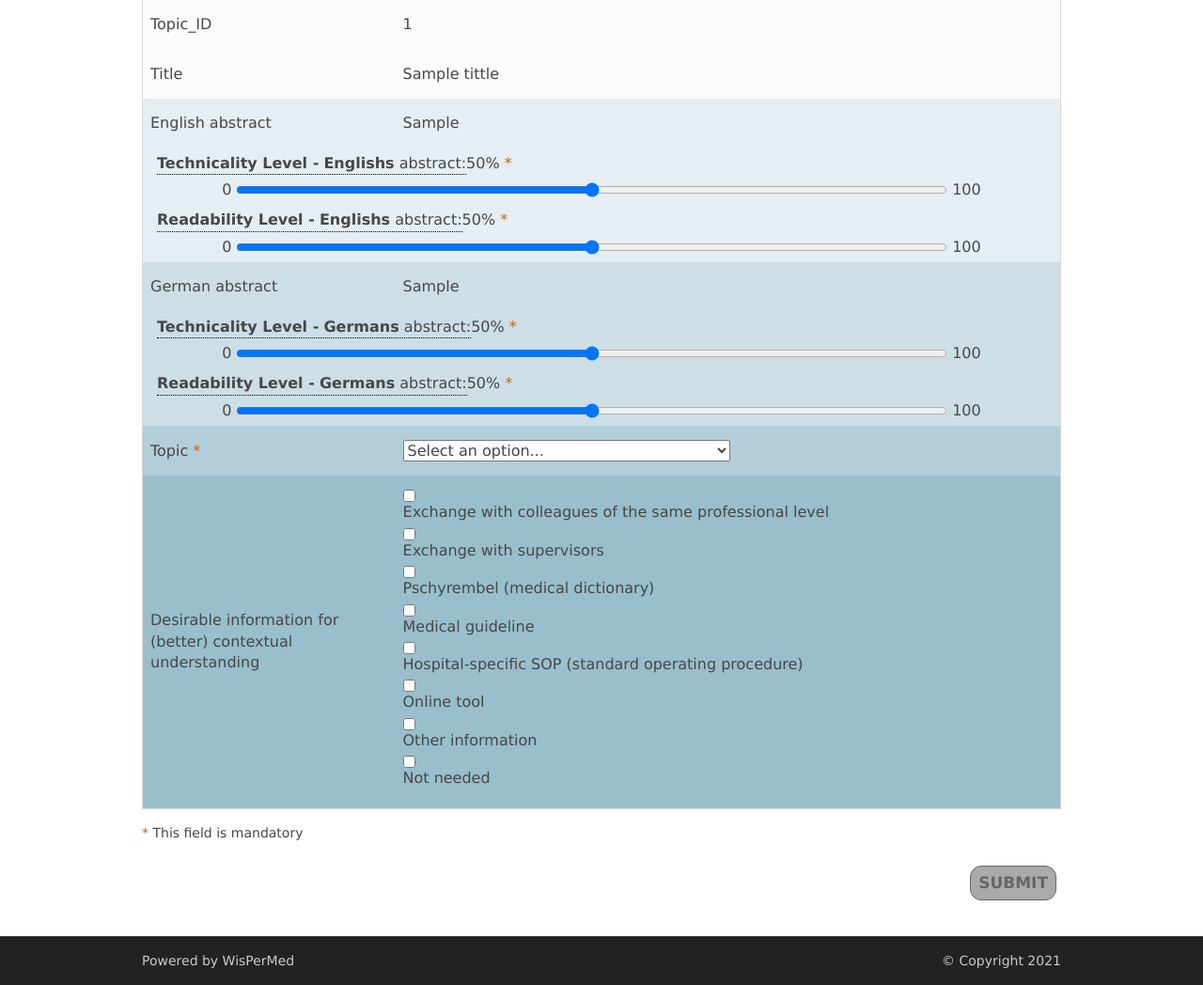
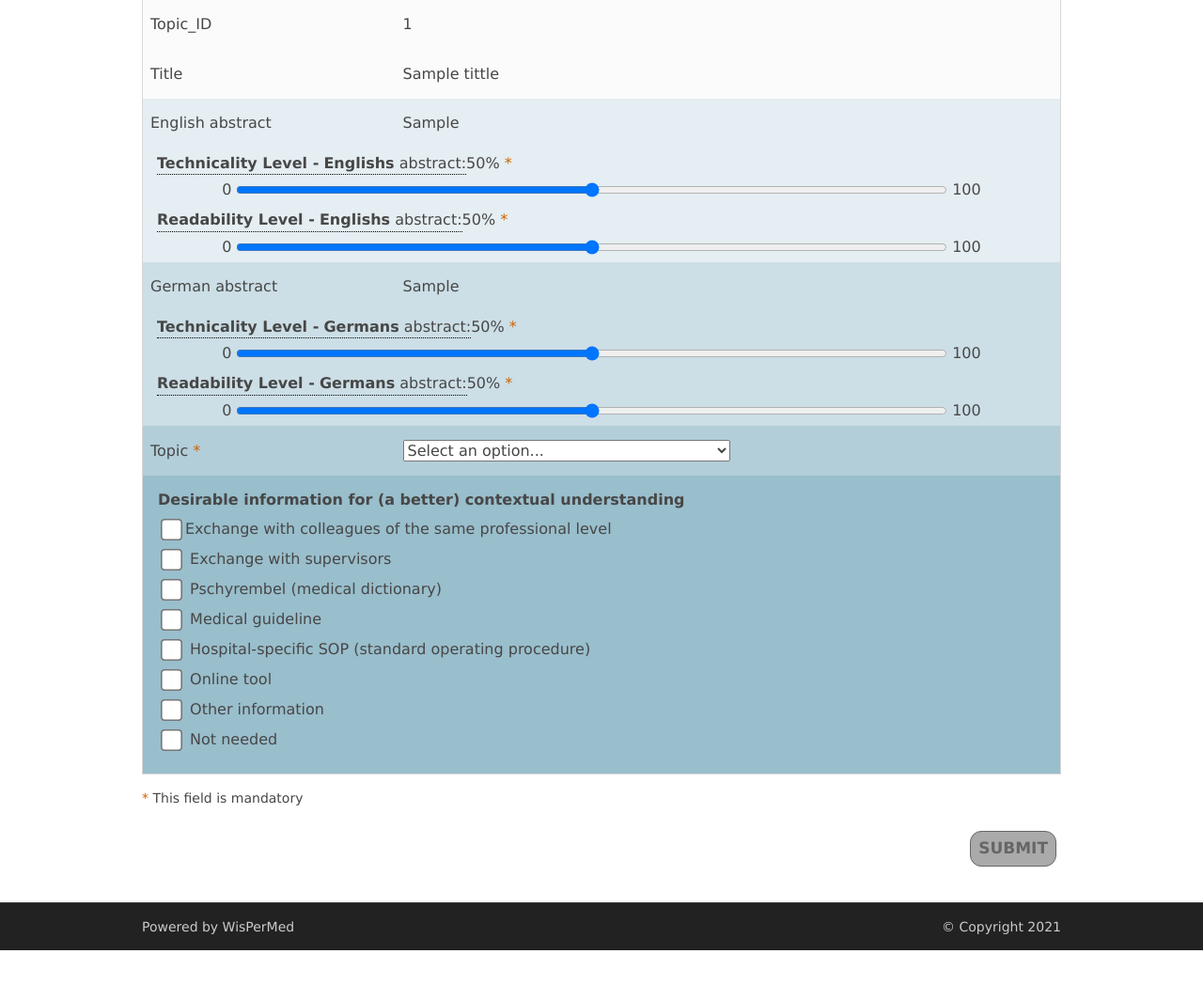
Before and after one commit to samehfrihat/TechnicalityLevelAnnotationTool, a Flask app: template src/static/templates/technicality.html in a window 1280 px wide. Shown: the part 486-1534 px from the top of the page at 94% size. After the commit the page ends 1497 px from the top, so only its background shows below. Run offline with Flask 2, Linux system fonts and the light colour scheme; the template is opened without the code that fills it: most values are stand-ins (such as "Sample title", 1, 10 or a date in 2020); parts of the project's set-up code (start-up, migrations or seed data) failed here and were passed over.

Commit message:
design and language update

```diff
--- a/src/config.py
+++ b/src/config.py
@@ -6,9 +6,9 @@ DEBUG = True
 GERMAN_ABSTRACTS_PATH = os.path.join(_CURRENT_FILE_PATH, "static/data/germanAbstracts.csv")
 
 # Database related configurations
-#CONNECTION_STRING = os.environ.get("DB", 'localhost:27017')
+CONNECTION_STRING = os.environ.get("DB", 'localhost:27017')
 #CONNECTION_STRING = os.environ.get("DB", 'mongodb://root:secret@sally.is.inf.uni-due.de:27017')
-CONNECTION_STRING = os.environ.get("DB", 'mongodb://root:rootPasswordXXX@ariadne.is.inf.uni-due.de:27017')
+#CONNECTION_STRING = os.environ.get("DB", 'mongodb://root:rootPasswordXXX@ariadne.is.inf.uni-due.de:27017')
 
 # API related configurations
 PORT = os.environ.get("PORT", 8787)
--- a/src/static/layout/styles/layout.css
+++ b/src/static/layout/styles/layout.css
@@ -826,6 +826,27 @@ td {
     width: 38%;
 }
 
+.checkRow label, .checkRow label input{
+    display: inline-block;
+}
+
+.checkRow label, .checkRow label input{
+    margin-left: 8px;
+    margin-right: 8px;
+}
+.checkRow{
+    min-height: 32px;
+}
+.checkRow input[type=checkbox]{
+    transform: scale(1.8);
+}
+td>strong{
+    padding-bottom: 8px;
+    padding-left: 8px;
+    display: block;
+}
+
+
 
 /* Gallery
 --------------------------------------------------------------------------------------------------------------- */
--- a/src/static/templates/technicality.html
+++ b/src/static/templates/technicality.html
@@ -22,12 +22,14 @@
     <main class="hoc container clear">
         <div class="content">
             <!--<h1><strong>{{gettext('Level of Technicality')}}</strong></h1>-->
-            <p align="justify">{{gettext('Please read the abstracts carefully and evaluate their technicality and readability levels on a scale between 0 and 100 percent.')}}</p>
+            <p align="justify">{{gettext('Please read the abstracts carefully and evaluate their technicality and
+                readability levels on a scale between 0 and 100 percent.')}}</p>
             <form method="POST">
                 <script type="text/javascript">
                     if (window.addEventListener) {
                         window.addEventListener('load', setSliderStates, false); //W3C
                     }
+
                     function setSliderStates() {
                         localStorage.setItem("1", "0");
                         localStorage.setItem("2", "0");
@@ -69,11 +71,11 @@
                         <td class="tg-0lax">{{gettext('Title')}}</td>
                         <td class="tg-0lax">{{doc["tittle"]}}</td>
                     </tr>
-                    <tr  class="lightMainColor">
+                    <tr class="lightMainColor">
                         <td class="tg-0lax">{{gettext('English abstract')}}</td>
                         <td class="tg-0lax">{{doc["english_abstract"]}}</td>
                     </tr>
-                    <tr   class="lightMainColor"><!--INPUT-->
+                    <tr class="lightMainColor"><!--INPUT-->
                         <td class="tg-0lax" colspan="2" style="padding:0 10px;">
                             <div class="slider_with_counter">
                                 <label for="level_en" id="technicality_label_level_en" class="tooltip ">
@@ -88,7 +90,8 @@
                                     <span>  0  </span>
                                     <input type="range" name="technicality_level_en" min=0
                                            max=100 step="5" id="level_en"
-                                           style="width: 100%; background-color: transparent;" value="50" onclick="checkSubmitEnable('1')" />
+                                           style="width: 100%; background-color: transparent;" value="50"
+                                           onclick="checkSubmitEnable('1')"/>
                                     <span></span>
                                     <span> 100 </span>
                                 </div>
@@ -110,7 +113,8 @@
                                     <span>  0  </span>
                                     <input type="range" name="readability_level_en" min=0
                                            max=100 step="5" id="read_level_en"
-                                           style="width: 100%; background-color: transparent;" value="50" onclick="checkSubmitEnable('2')">
+                                           style="width: 100%; background-color: transparent;" value="50"
+                                           onclick="checkSubmitEnable('2')">
                                     <span></span>
                                     <span> 100 </span>
                                 </div>
@@ -137,7 +141,8 @@
                                     <span> 0  </span>
                                     <input type="range" name="technicality_level_de" min=0
                                            max=100 step="5" id="level_de"
-                                           style="width: 100%; background-color: transparent;" value="50" onclick="checkSubmitEnable('3')"/>
+                                           style="width: 100%; background-color: transparent;" value="50"
+                                           onclick="checkSubmitEnable('3')"/>
                                     <span></span>
                                     <span> 100 </span>
                                 </div>
@@ -159,7 +164,8 @@
                                     <span> 0  </span>
                                     <input type="range" name="readability_level_de" min=0
                                            max=100 step="5" id="readability_level_de"
-                                           style="width: 100%; background-color: transparent;" value="50" onclick="checkSubmitEnable('4')" />
+                                           style="width: 100%; background-color: transparent;" value="50"
+                                           onclick="checkSubmitEnable('4')"/>
                                     <span></span>
                                     <span> 100 </span>
                                 </div>
@@ -172,7 +178,9 @@
                         <!--<td class="tg-0lax">{{doc["topic"]}}</td>-->
                         <td>
                             <div id="dynamic-list-div">
-                                <select id="topics-list" onchange="ChangeSecondList(this.options[this.selectedIndex].value)" name="topics">
+                                <select id="topics-list"
+                                        onchange="ChangeSecondList(this.options[this.selectedIndex].value)"
+                                        name="topics">
                                     <option value="" selected="selected">Select an option...</option>
                                     <optgroup label="Anesthesiology">
                                         <option value="Anesthesiology">Anesthesiology</option>
@@ -208,7 +216,8 @@
 
                                     <!--subsection-->
                                     <option class="optionGroup" value="Medical Genetics">Medical Genetics</option>
-                                    <option value="Breast Cancer Genetics">&nbsp;&nbsp;&nbsp;Breast Cancer Genetics</option>
+                                    <option value="Breast Cancer Genetics">&nbsp;&nbsp;&nbsp;Breast Cancer Genetics
+                                    </option>
 
                                     <optgroup label="Neurology">
                                         <option value="Neurology">Neurology</option>
@@ -224,18 +233,26 @@
                                     </optgroup>
                                     <!--subsection-->
                                     <option class="optionGroup" value="Ophthalmology">Ophthalmology</option>
-                                    <option value="Experimental Ophthalmology">&nbsp;&nbsp;&nbsp;Experimental Ophthalmology</option>
+                                    <option value="Experimental Ophthalmology">&nbsp;&nbsp;&nbsp;Experimental
+                                        Ophthalmology
+                                    </option>
 
                                     <optgroup label="Otolaryngology">
                                         <option value="Otolaryngology">Otolaryngology</option>
                                     </optgroup>
                                     <!--subsection-->
                                     <option class="optionGroup" value="Pathology">Pathology</option>
-                                    <option value="Bone and Connective Tissue Pathology">&nbsp;&nbsp;&nbsp;Bone and Connective Tissue Pathology</option>
-                                    <option value="Cardiovascular Pathology">&nbsp;&nbsp;&nbsp;Cardiovascular Pathology</option>
+                                    <option value="Bone and Connective Tissue Pathology">&nbsp;&nbsp;&nbsp;Bone and
+                                        Connective Tissue Pathology
+                                    </option>
+                                    <option value="Cardiovascular Pathology">&nbsp;&nbsp;&nbsp;Cardiovascular
+                                        Pathology
+                                    </option>
                                     <option value="Cytopathology">&nbsp;&nbsp;&nbsp;Cytopathology</option>
-                                    <option value="Experimental Pathology">&nbsp;&nbsp;&nbsp;Experimental Pathology</option>
-                                    <option value="Gynecologic Pathology">&nbsp;&nbsp;&nbsp;Gynecologic Pathology</option>
+                                    <option value="Experimental Pathology">&nbsp;&nbsp;&nbsp;Experimental Pathology
+                                    </option>
+                                    <option value="Gynecologic Pathology">&nbsp;&nbsp;&nbsp;Gynecologic Pathology
+                                    </option>
                                     <option value="Hematopathology">&nbsp;&nbsp;&nbsp;Hematopathology</option>
                                     <option value="Hematopathology">&nbsp;&nbsp;&nbsp;Hematopathology</option>
                                     <option value="Human Pathology">&nbsp;&nbsp;&nbsp;Human Pathology</option>
@@ -245,36 +262,52 @@
                                     <option value="Ocular Pathology">&nbsp;&nbsp;&nbsp;Ocular Pathology</option>
                                     <option value="Pathology">&nbsp;&nbsp;&nbsp;Pathology</option>
                                     <option value="Oral">&nbsp;&nbsp;&nbsp;Oral</option>
-                                      <option value="Pathology of Tumors in Animals">&nbsp;&nbsp;&nbsp;Pathology of Tumors in Animals</option>
+                                    <option value="Pathology of Tumors in Animals">&nbsp;&nbsp;&nbsp;Pathology of Tumors
+                                        in Animals
+                                    </option>
                                     <option value="Psychopathology">&nbsp;&nbsp;&nbsp;Psychopathology</option>
                                     <option value="Pulmonary Pathology">&nbsp;&nbsp;&nbsp;Pulmonary Pathology</option>
-                                      <option value="Renal/Urogenital Pathology">&nbsp;&nbsp;&nbsp;Renal/Urogenital Pathology</option>
+                                    <option value="Renal/Urogenital Pathology">&nbsp;&nbsp;&nbsp;Renal/Urogenital
+                                        Pathology
+                                    </option>
                                     <option value="Surgical Pathology">&nbsp;&nbsp;&nbsp;Surgical Pathology</option>
-                                      <option value="Ultrastructural Pathology">&nbsp;&nbsp;&nbsp;Ultrastructural Pathology</option>
+                                    <option value="Ultrastructural Pathology">&nbsp;&nbsp;&nbsp;Ultrastructural
+                                        Pathology
+                                    </option>
 
                                     <!--subsection-->
                                     <option class="optionGroup" value="Pediatrics">Pediatrics</option>
                                     <option value="Neonatology">&nbsp;&nbsp;&nbsp;Neonatology</option>
-                                    <option value="Pediatric Hematology/Oncology">&nbsp;&nbsp;&nbsp;Pediatric Hematology/Oncology</option>
-                                    <option value="Pediatric Neurologic Oncology">&nbsp;&nbsp;&nbsp;Pediatric Neurologic Oncology</option>
+                                    <option value="Pediatric Hematology/Oncology">&nbsp;&nbsp;&nbsp;Pediatric
+                                        Hematology/Oncology
+                                    </option>
+                                    <option value="Pediatric Neurologic Oncology">&nbsp;&nbsp;&nbsp;Pediatric Neurologic
+                                        Oncology
+                                    </option>
                                     <option value="Pediatric Neurology">&nbsp;&nbsp;&nbsp;Pediatric Neurology</option>
 
 
                                     <optgroup label="Physical Medicine and Rehabilitation">
-                                    <option value="Physical Medicine and Rehabilitation">Physical Medicine and Rehabilitation</option>
+                                        <option value="Physical Medicine and Rehabilitation">Physical Medicine and
+                                            Rehabilitation
+                                        </option>
                                     </optgroup>
                                     <optgroup label="Podiatry">
                                         <option value="Podiatry">Podiatry</option>
                                     </optgroup>
                                     <!--subsection-->
                                     <option class="optionGroup" value="Preventive Medicine">Preventive Medicine</option>
-                                    <option value="Health Promotion in Nursing">&nbsp;&nbsp;&nbsp;Health Promotion in Nursing</option>
+                                    <option value="Health Promotion in Nursing">&nbsp;&nbsp;&nbsp;Health Promotion in
+                                        Nursing
+                                    </option>
 
                                     <!--subsection-->
                                     <option class="optionGroup" value="Psychiatry">Psychiatry</option>
                                     <option value="Child Psychiatry">&nbsp;&nbsp;&nbsp;Child Psychiatry</option>
-                                    <option value="Experimental Psychiatry">&nbsp;&nbsp;&nbsp;Experimental Psychiatry</option>
-                                    <option value="Psychosomatic Medicine">&nbsp;&nbsp;&nbsp;Psychosomatic Medicine</option>
+                                    <option value="Experimental Psychiatry">&nbsp;&nbsp;&nbsp;Experimental Psychiatry
+                                    </option>
+                                    <option value="Psychosomatic Medicine">&nbsp;&nbsp;&nbsp;Psychosomatic Medicine
+                                    </option>
 
                                     <!--subsection-->
                                     <option class="optionGroup" value="Public Health">Public Health</option>
@@ -291,15 +324,21 @@
                                     <!--subsection-->
                                     <option class="optionGroup" value="Radiology">Radiology</option>
                                     <option value="Diagnostic Radiology">&nbsp;&nbsp;&nbsp;Diagnostic Radiology</option>
-                                    <option value="Interventional Radiology">&nbsp;&nbsp;&nbsp;Interventional Radiology</option>
+                                    <option value="Interventional Radiology">&nbsp;&nbsp;&nbsp;Interventional
+                                        Radiology
+                                    </option>
                                     <option value="Nuclear Medicine">&nbsp;&nbsp;&nbsp;Nuclear Medicine</option>
                                     <option value="Pediatric Radiology">&nbsp;&nbsp;&nbsp;Pediatric Radiology</option>
                                     <option value="Radiology, Bone">&nbsp;&nbsp;&nbsp;Radiology, Bone</option>
                                     <option value="Radiology, Dental">&nbsp;&nbsp;&nbsp;Radiology, Dental</option>
-                                    <option value="Radiology, Head, Neck">&nbsp;&nbsp;&nbsp;Radiology, Head, Neck</option>
+                                    <option value="Radiology, Head, Neck">&nbsp;&nbsp;&nbsp;Radiology, Head, Neck
+                                    </option>
                                     <option value="Otolaryngology">&nbsp;&nbsp;&nbsp;Radiology, Soft Tissue</option>
-                                    <option value="Radiology, Thorax, Chest">&nbsp;&nbsp;&nbsp;Radiology, Thorax, Chest</option>
-                                    <option value="Therapeutic Radiology">&nbsp;&nbsp;&nbsp;Therapeutic Radiology</option>
+                                    <option value="Radiology, Thorax, Chest">&nbsp;&nbsp;&nbsp;Radiology, Thorax,
+                                        Chest
+                                    </option>
+                                    <option value="Therapeutic Radiology">&nbsp;&nbsp;&nbsp;Therapeutic Radiology
+                                    </option>
 
                                     <optgroup label="Sports Medicine">
                                         <option value="Sports Medicine">Sports Medicine</option>
@@ -328,10 +367,10 @@
                             </div>
                             <script type="text/javascript">
                                 function ChangeSecondList(value) {
-                                    if (document.getElementById('topics-list').selectedIndex > 0){
+                                    if (document.getElementById('topics-list').selectedIndex > 0) {
                                         checkSubmitEnable("5");
                                     }
-                                    if(!document.getElementById('"second_topics-list"')){
+                                    if (!document.getElementById('"second_topics-list"')) {
                                         var divid = document.getElementById("second-list-dev");
                                         divid.innerHTML = `
                                         <select id="second_topics-list" name="second_topics" >
@@ -488,43 +527,59 @@
                                 </select>
                                     `
                                     }
-                                    document.getElementById('topics-list').value=value;
+                                    document.getElementById('topics-list').value = value;
                                 }
                             </script>
                         </td>
                     </tr>
-                    <tr  class="lightMainColor4">
-                        <td class="tg-0lax">{{gettext('Desirable information for (better) contextual understanding')}}</td>
-                        <td class="tg-0lax">
-                            <label>
-                                <input type="checkbox" name="contextOptions" onclick="checkSubmitEnable('6')" value="opt1">{{gettext('Exchange with colleagues of the same professional level')}}
-                            </label>
-                            <label>
-                                <input type="checkbox" name="contextOptions" onclick="checkSubmitEnable('6')"  value="opt2">{{gettext('Exchange with supervisors')}}
-                            </label>
-                            <label>
-                                <input type="checkbox" name="contextOptions" onclick="checkSubmitEnable('6')"  value="opt3">{{gettext('Pschyrembel (medical dictionary)')}}
-                            </label>
-                            <label>
-                                <input type="checkbox" name="contextOptions" onclick="checkSubmitEnable('6')"  value="opt5">{{gettext('Medical guideline')}}
-                            </label>
-                            <label>
-                                <input type="checkbox" name="contextOptions" onclick="checkSubmitEnable('6')"  value="opt6">{{gettext('Hospital-specific SOP (standard operating procedure)')}}
-                            </label>
-                            <label>
-                                <input type="checkbox" name="contextOptions" onchange="showHideControl('opt7Info')" value="opt7">{{gettext('Online tool')}}
-                                <input type="text" style=" display:none" placeholder="{{gettext('Which?')}}" id="opt7Info" name="opt7Info"/>
-                            </label>
-                            <label>
-                                <input type="checkbox" onchange="showHideControl('opt8Info')"  name="contextOptions" value="opt8">{{gettext('Other information')}}
-                                <input type="text" style=" display:none" placeholder="{{gettext('Which?')}}" id="opt8Info" name="opt8Info"/>
-                            </label>
-                            <label>
-                                <input type="checkbox" name="contextOptions"  onclick="checkSubmitEnable('6')" value="opt9">{{gettext('Not needed')}}
-                            </label>
+                    <tr class="lightMainColor4">
+                        <td class="tg-0lax" colspan="2">
+                            <strong>{{gettext('Desirable information for (a better) contextual understanding')}}</strong>
+                            <div class="checkRow">
+                                <label> <input type="checkbox" name="contextOptions" onclick="checkSubmitEnable('6')"
+                                               value="opt1"/>{{gettext('Exchange with colleagues of the same professional level')}}</label>
+                            </div>
+                            <div class="checkRow">
+                                <label><input type="checkbox" name="contextOptions" onclick="checkSubmitEnable('6')"
+                                              value="opt2"> {{gettext('Exchange with supervisors')}}
+                                </label></div>
+                            <div class="checkRow">
+                                <label><input type="checkbox" name="contextOptions" onclick="checkSubmitEnable('6')"
+                                              value="opt3"> {{gettext('Pschyrembel (medical dictionary)')}}
+                                </label></div>
+                            <div class="checkRow">
+                                <label><input type="checkbox" name="contextOptions" onclick="checkSubmitEnable('6')"
+                                              value="opt5"> {{gettext('Medical guideline')}}
+                                </label></div>
+                            <div class="checkRow">
+                                <label><input type="checkbox" name="contextOptions" onclick="checkSubmitEnable('6')"
+                                              value="opt6"> {{gettext('Hospital-specific SOP (standard operating procedure)')}}
+                                </label></div>
+                            <div class="checkRow">
+                                <label><input type="checkbox" name="contextOptions"
+                                              onchange="showHideControl('opt7Info')"
+                                              value="opt7">
+                                    {{gettext('Online tool')}}
+                                    <input type="text" style=" display:none" placeholder="{{gettext('Which?')}}"
+                                           id="opt7Info" name="opt7Info" width="250px"/></label>
+                            </div>
+                            <div class="checkRow">
+                                <label><input type="checkbox" onchange="showHideControl('opt8Info')"
+                                              name="contextOptions"
+                                              value="opt8">
+
+                                    {{gettext('Other information')}}
+                                <input type="text" style=" display:none" placeholder="{{gettext('Which?')}}"
+                                       id="opt8Info" name="opt8Info" width="250px"/></label>
+
+                            </div>
+                            <div class="checkRow">
+                                <label><input type="checkbox" name="contextOptions" onclick="checkSubmitEnable('6')"
+                                              value="opt9"> {{gettext('Not needed')}}
+                                </label></div>
                             <script>
                                 function showHideControl(id) {
-                                    $('#'+id).toggle();
+                                    $('#' + id).toggle();
                                     checkSubmitEnable('6');
                                 }
                             </script>
```
Also changed, not shown: src/translations/de/LC_MESSAGES/messages.po, 2 other files. Lines whose indentation alone changed are shown as unchanged.
